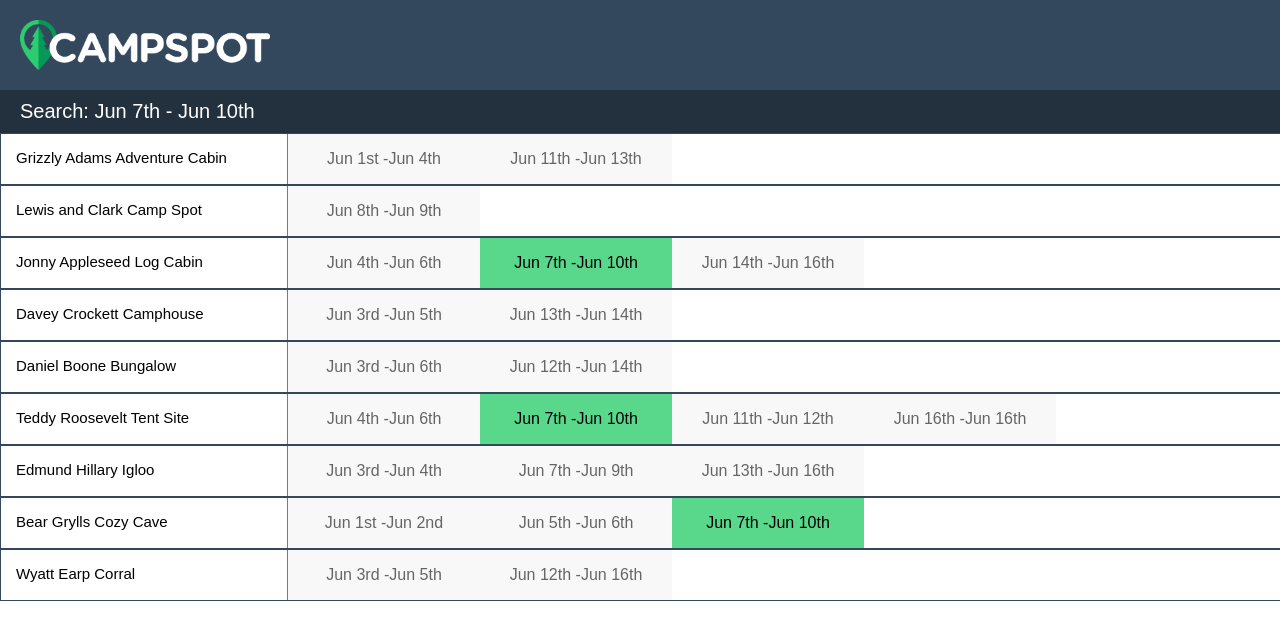
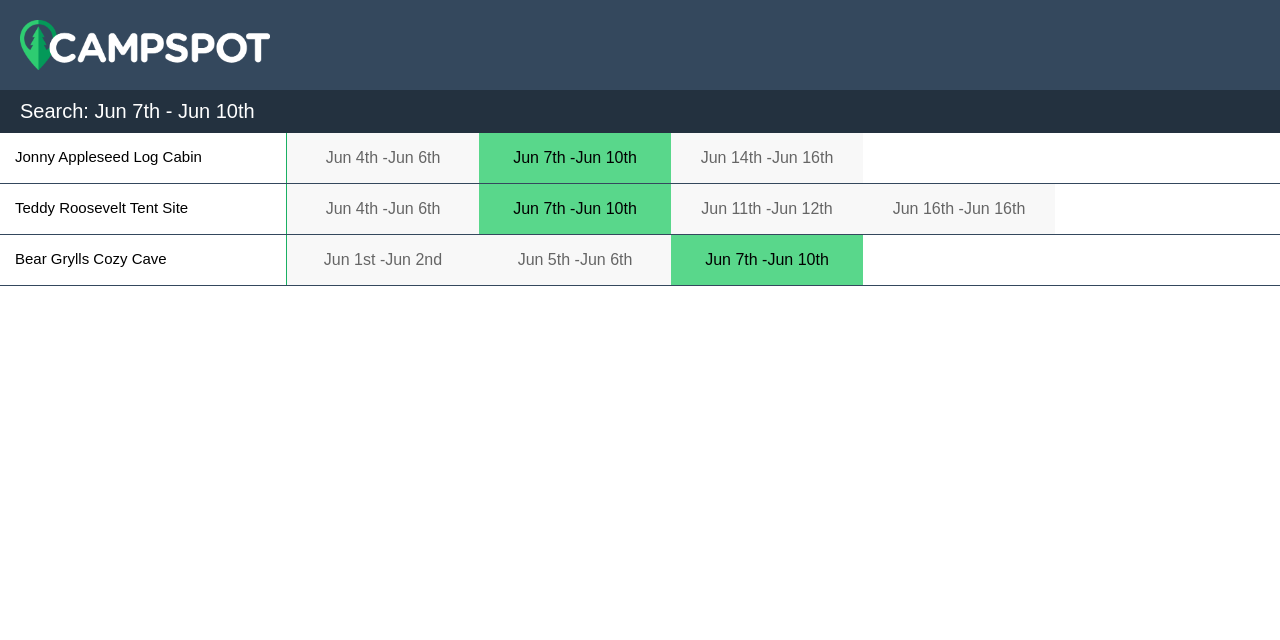
Before and after one commit to LocalGhostMedia/csdemo, a React (Create React App) app: page / in a window 1280 px wide. Shown: the top 640 px of the page. Built offline with nearby package versions, Linux system fonts and the light colour scheme.

Commit message:
Small update to comments and logic

```diff
--- a/src/App.css
+++ b/src/App.css
@@ -25,13 +25,14 @@
     display: flex;
     height: 50px;
     width: 100%;
-    border: 1px solid #34485d;
+    border-right: 0;
+    border-bottom: 1px #34485d solid;
 }
 
 .campsite-name {
     padding: 15px;
     font-size: 15px;
-    border-right: 1px solid #1ab063;
+    border-right: 1px #1ab063 solid;
     width: 20%;
     position: relative;
 }
--- a/src/components/Campsites.js
+++ b/src/components/Campsites.js
@@ -4,15 +4,12 @@ import Moment from 'moment';
 
 class Campsites extends Component {
 
-    componentDidMount() {
-    }
-
     render() {
         // Convert search query params to moments
         let searchStartDate = Moment(this.props.search.startDate);
         let searchEndDate = Moment(this.props.search.endDate);
         let searchDuration = Moment.duration(searchEndDate.diff(searchStartDate)).asDays();
-        debugger;
+
         // Get all gap rule values together
         let gapRules = this.props.gapRules;
 
@@ -40,7 +37,7 @@ class Campsites extends Component {
                         // End gap is gap between search endDate and reservation startDate
                         let endGap = searchEndtoResStart;
 
-                        // Calculate if reservation is valid by determing if there are any overlap or matching of gapSize
+                        // Calculate if reservation is valid by determing if there is any overlap or matching of incorrect gapSize
                         let isStartGapInvalid = (startGap < 0 && Math.abs(startGap) < searchDuration);
                         let isEndGapInvalid = (endGap < 0 && Math.abs(endGap) < searchDuration)
                         let isGapSize = (startGap === rule.gapSize || endGap === rule.gapSize);
@@ -52,8 +49,9 @@ class Campsites extends Component {
                     return isReservationValid;
             });
 
-            // If a reservation conflicted, don't inject the search reservation into that site
-            if (!(validReservations.length < campsiteReservations.length)) {
+            // If a reservation conflicted, don't show campsite
+            let isCampsiteAvaiable = !(validReservations.length < campsiteReservations.length);
+            if (isCampsiteAvaiable) {
                 campsiteReservations.push({
                     startDate: this.props.search.startDate,
                     endDate: this.props.search.endDate,
@@ -73,6 +71,8 @@ class Campsites extends Component {
                 }
 
                 campsiteReservations.sort(sortByStartDate);
+            } else {
+                return [];
             }
 
             // Create DOM structure using Reservations component
--- a/src/components/MainView.js
+++ b/src/components/MainView.js
@@ -5,8 +5,8 @@ import CampData from '../data/test-case.json';
 
 class MainView extends Component {
     constructor() {
+        super();
         // Create state of application from json data
-        super();
         this.state = {
             campsites: CampData.campsites,
             gapRules: CampData.gapRules,
--- a/src/components/Reservations.js
+++ b/src/components/Reservations.js
@@ -5,8 +5,10 @@ class Reservations extends Component {
     render() {
         let reservations = this.props.reservations
             .map(reservation => {
+                // Create guid for repeat elements
+                let guid = Math.random() * 10000000;
                 return (
-                    <div className={"reservation-dates " + (reservation.searchQuery ? 'search-query-reservation' : '')} >
+                    <div key={guid} className={"reservation-dates " + (reservation.searchQuery ? 'search-query-reservation' : '')} >
                         <span>
                             {Moment(reservation.startDate).format(this.props.dateFormat)} -
                             {Moment(reservation.endDate).format(this.props.dateFormat)}
@@ -17,7 +19,7 @@ class Reservations extends Component {
 
 
         return (
-            <div key="1" className="campsite-reservations" >
+            <div className="campsite-reservations" >
                 {reservations}
             </div>
         );
```
